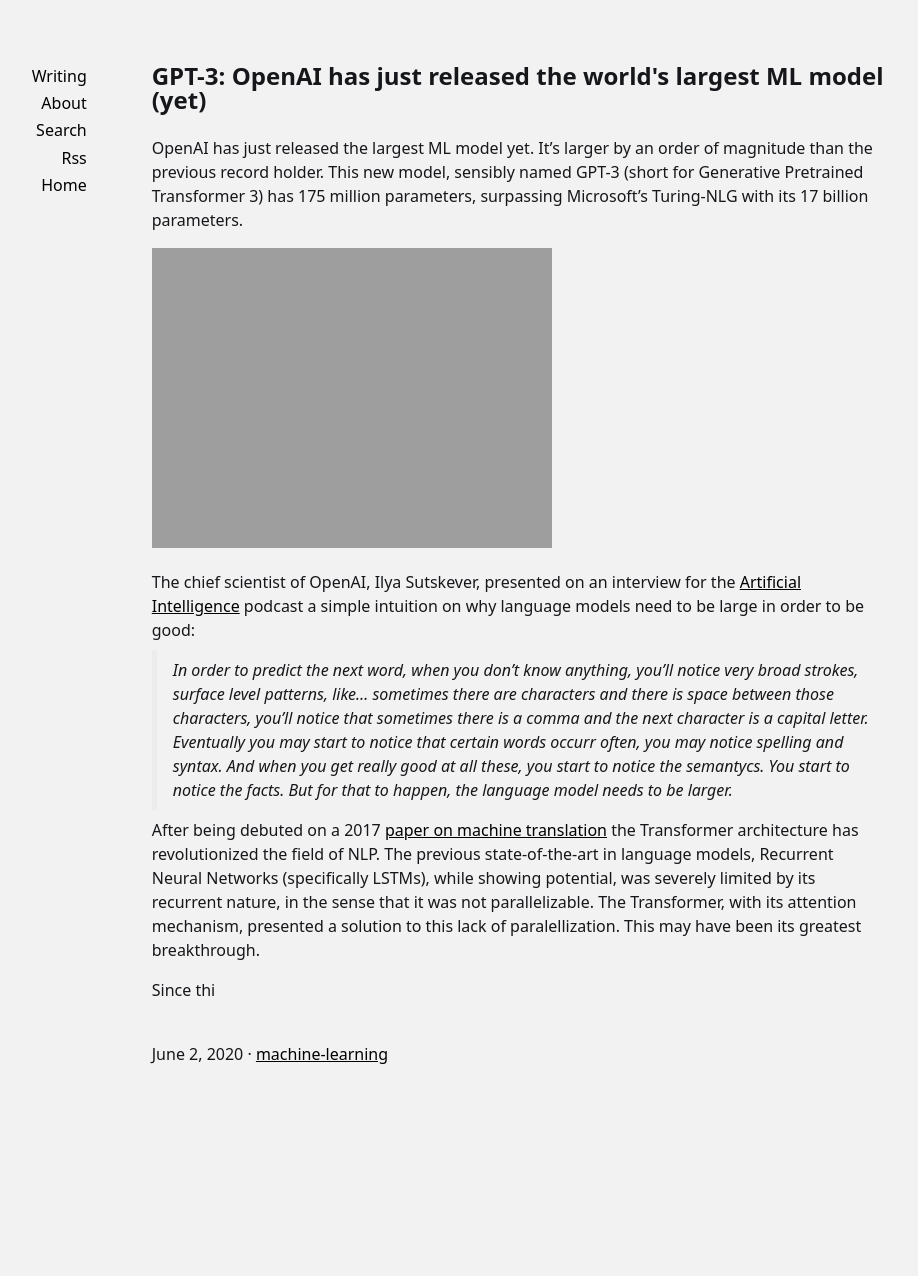
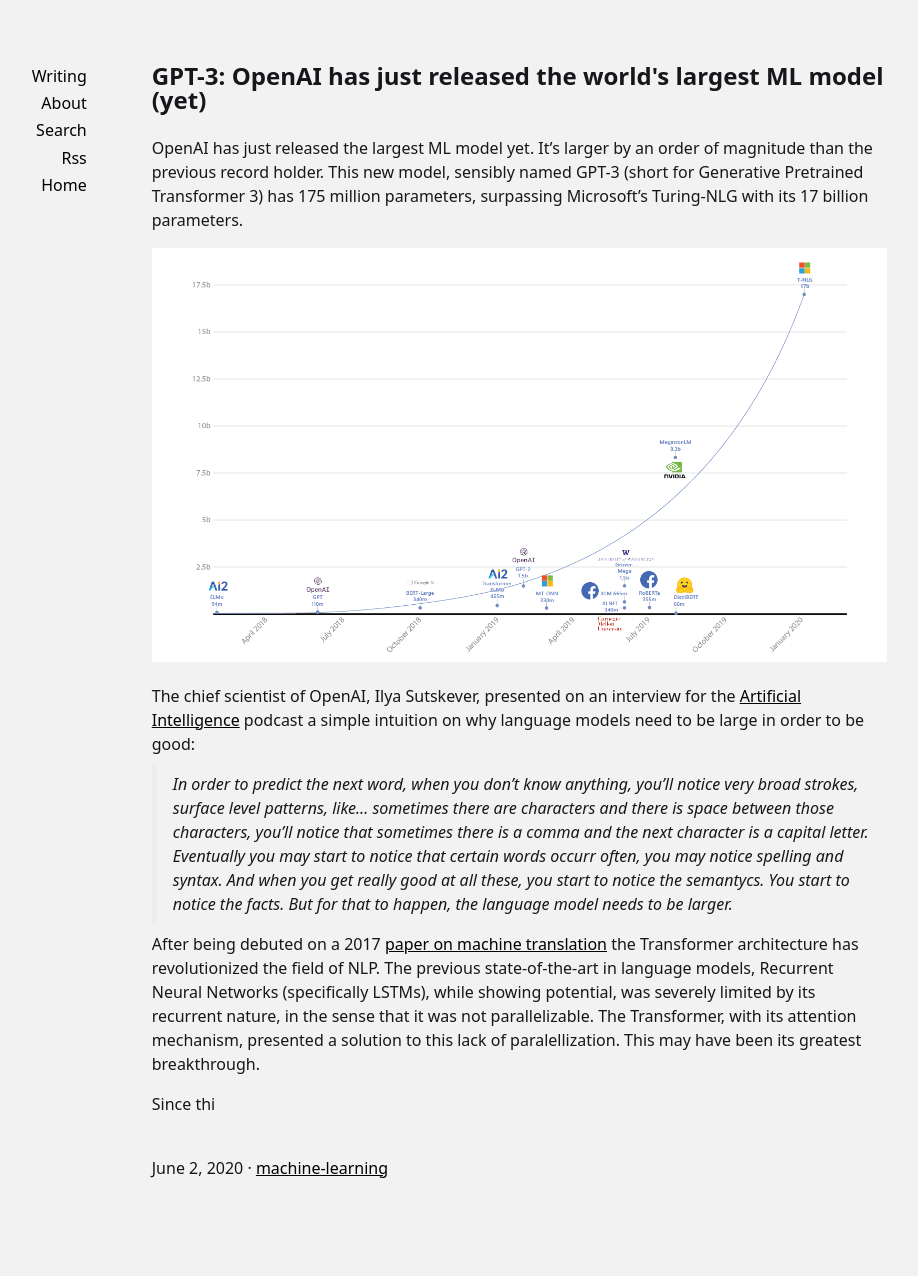
Before and after one commit to fernandeslouro/blog, a Jekyll site: the page built from _posts/2020-06-02-gpt-3-openai-has-just-released-the-worlds-largest-ml-model-yet.md, in a window 1280 px wide. Shown: the whole page, without its empty margins (201-1119 px from the left). Built offline with Jekyll 4.4.1, drawn with Linux system fonts in a browser that asks for light colours; before the commit the page ends 1162 px from its top, so only the background shows below that.

Commit message:
Update 2020-06-02-gpt-3-openai-has-just-released-the-worlds-largest-ml-model-yet.md

```diff
--- a/_posts/2020-06-02-gpt-3-openai-has-just-released-the-worlds-largest-ml-model-yet.md
+++ b/_posts/2020-06-02-gpt-3-openai-has-just-released-the-worlds-largest-ml-model-yet.md
@@ -6,7 +6,7 @@ tags: [machine-learning]
 
 OpenAI has just released the largest ML model yet. It's larger by an order of magnitude than the previous record holder. This new model, sensibly named GPT-3 (short for Generative Pretrained Transformer 3) has 175 million parameters, surpassing Microsoft's Turing-NLG with its 17 billion parameters.
 
-![Number of parameters of preious language models]('/assets/images/transformer-parameters.png')
+![Number of parameters of preious language models](/assets/images/transformer-parameters.png)
 
 The chief scientist of OpenAI, Ilya Sutskever, presented on an interview for the [Artificial Intelligence](https://www.youtube.com/watch?v=13CZPWmke6A&list=PLrAXtmErZgOdP_8GztsuKi9nrraNbKKp4) podcast a simple intuition on why language models need to be large in order to be good:
 
```
